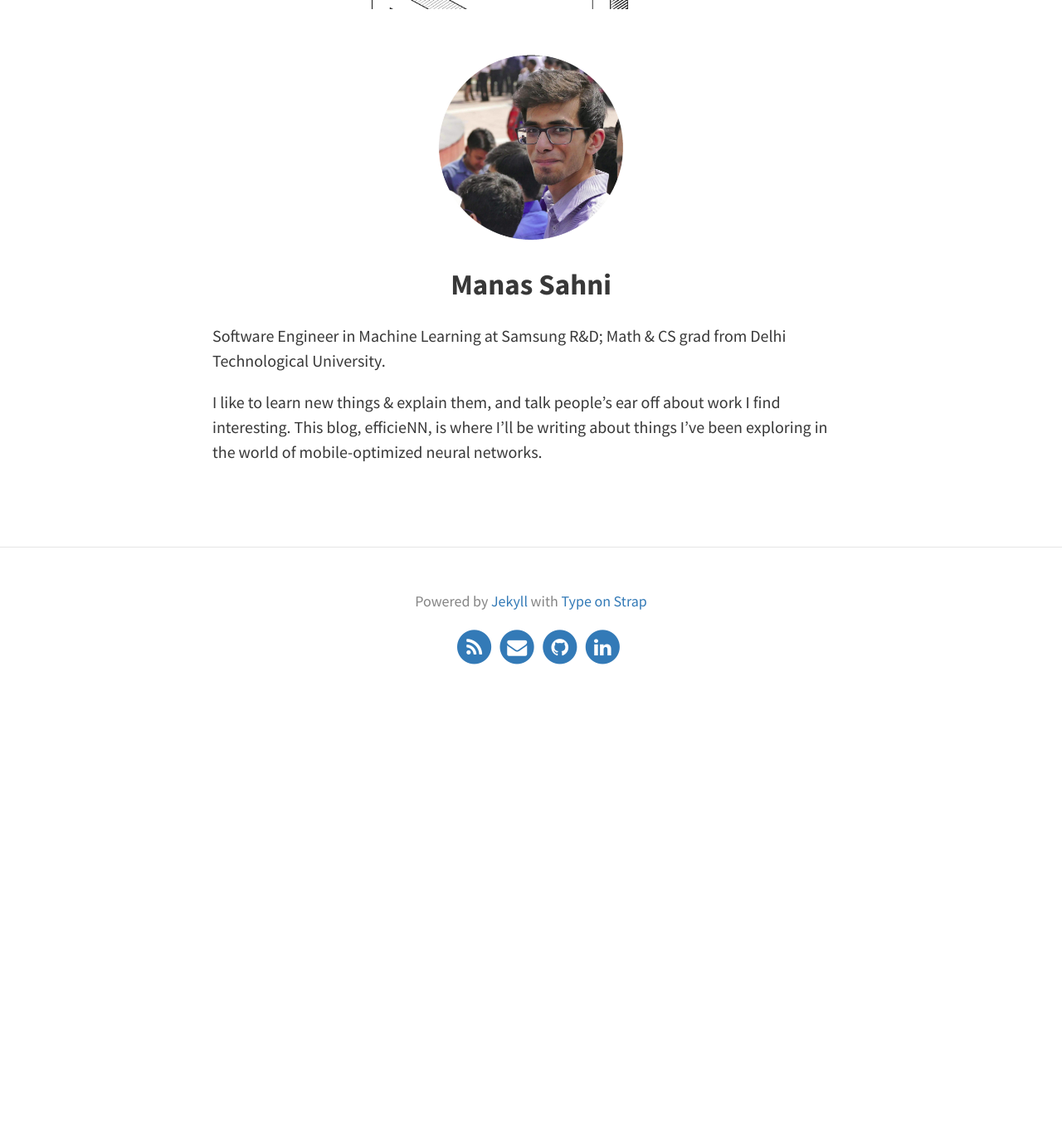
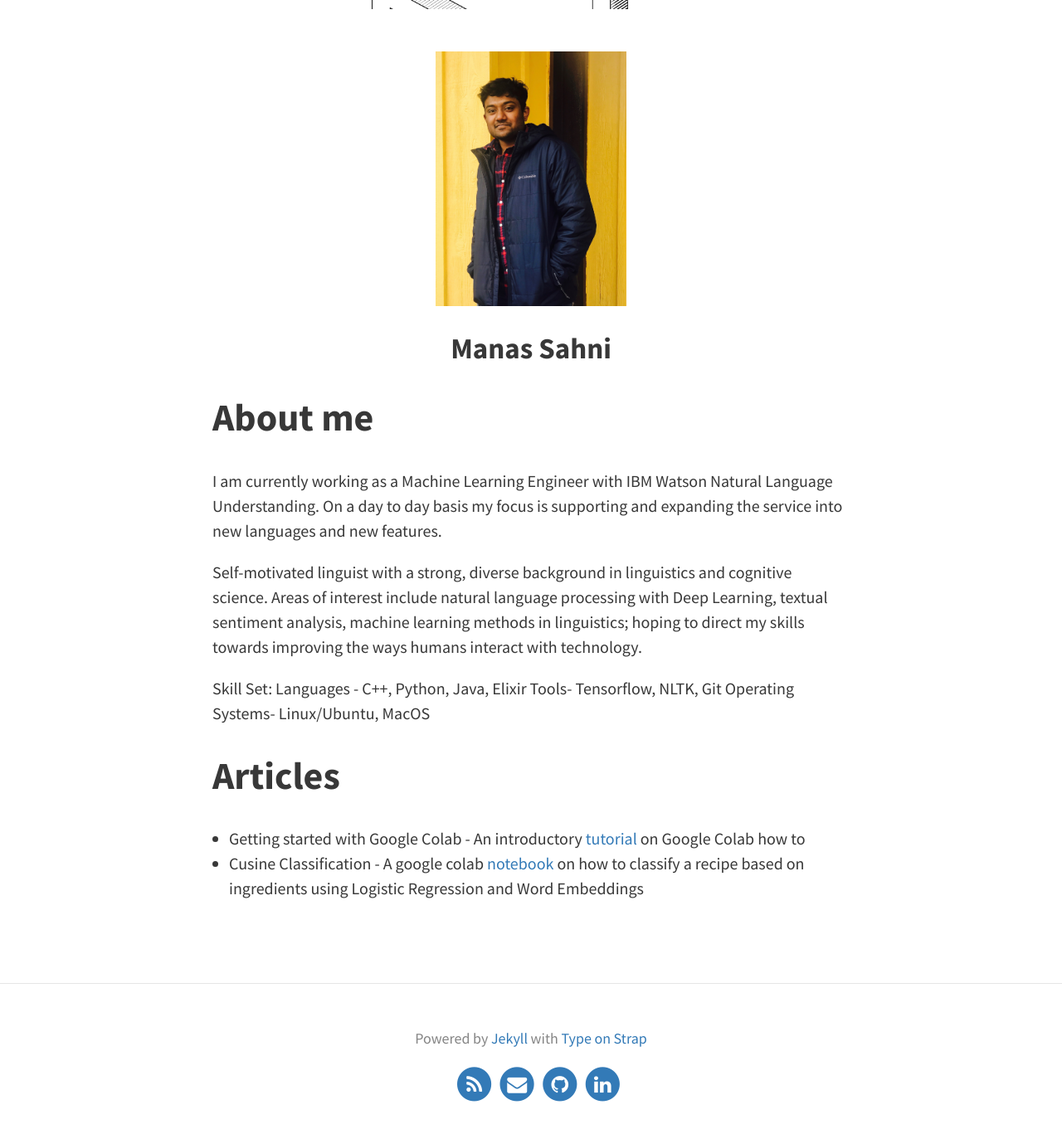
Before and after one commit to shranith/shranith.github.io, a Jekyll site: the page built from pages/about.md, in a window 1280 px wide and 1400 px high, scrolled down 339 px. Shown: the top 1367 px of the window at 83% size. Built offline with Jekyll 4.4.1, drawn with Linux system fonts in a browser that asks for light colours; before the commit the page ends 1213 px from its top, so only the background shows below that.

Commit message:
Add file photo

```diff
--- a/_config.yml
+++ b/_config.yml
@@ -2,8 +2,8 @@
 baseurl: ""
 url: "https://shranith.github.io"
 name: Machine learning with Shranith
-title: ML with Shranith | shranith.github.io # site's title
-description: "I like to write on various techniques and tools in the land of NLP and Machine Learning"
+title: ML with Shranith # site's title
+description: ""
 
 
 # THEME-SPECIFIC CONFIGURATION
--- a/pages/about.md
+++ b/pages/about.md
@@ -5,12 +5,24 @@ permalink: /about/
 feature-img: "assets/img/about.png"
 ---
 
-<center><img src="{{site.baseurl}}/assets/img/manas.jpg" width="50%"></center>
+<center><img src="{{site.baseurl}}/assets/img/shranith.jpg" width="50%"></center>
 
 ## Manas Sahni
 {:style="text-align:center"}
 
-Software Engineer in Machine Learning at Samsung R&D; Math & CS grad from Delhi Technological University.
 
-I like to learn new things & explain them, and talk people's ear off about work I find interesting.
-This blog, efficieNN, is where I'll be writing about things I've been exploring in the world of mobile-optimized neural networks.
+# About me
+
+I am currently working as a Machine Learning Engineer with IBM Watson Natural Language Understanding. On a day to day basis my focus is supporting and expanding the service into new languages and new features.
+
+Self-motivated linguist with a strong, diverse background in linguistics and cognitive science. Areas of interest include natural language processing with Deep Learning, textual sentiment analysis, machine learning methods in linguistics; hoping to direct my skills towards improving the ways humans interact with technology.
+
+Skill Set:
+Languages - C++, Python, Java, Elixir
+Tools- Tensorflow, NLTK, Git
+Operating Systems- Linux/Ubuntu, MacOS
+
+# Articles
+* Getting started with Google Colab - An introductory [tutorial](https://gist.github.com/shranith/62269d31a2cf39f4d10f79224a86e70c) on Google Colab how to
+
+* Cusine Classification - A google colab [notebook](https://gist.github.com/shranith/6b7fb21df2b5530841148e7fdc53dbcc) on how to classify a recipe based on ingredients using Logistic Regression and Word Embeddings
```
Also changed, not shown: assets/img/shranith.jpg (added).
